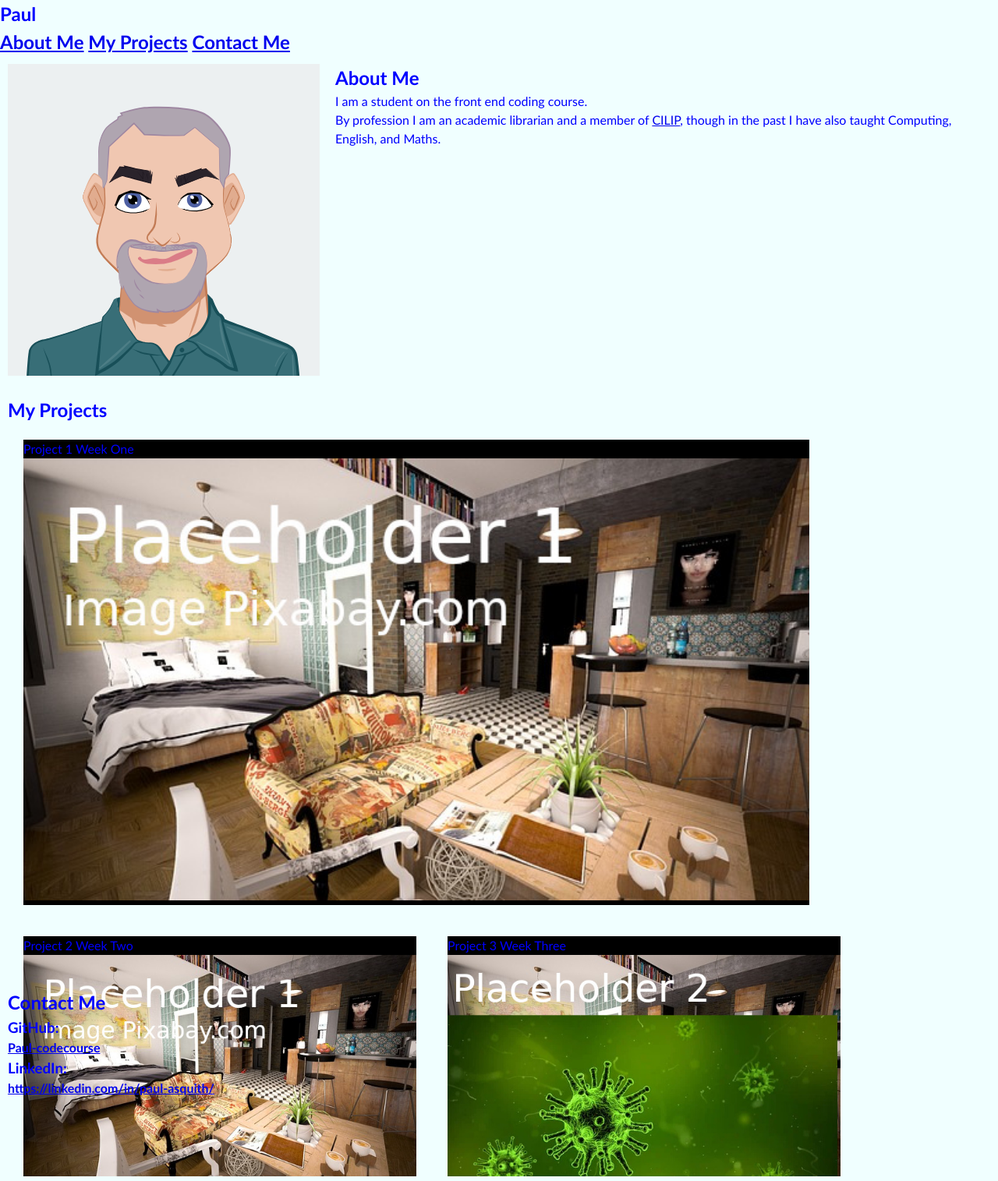
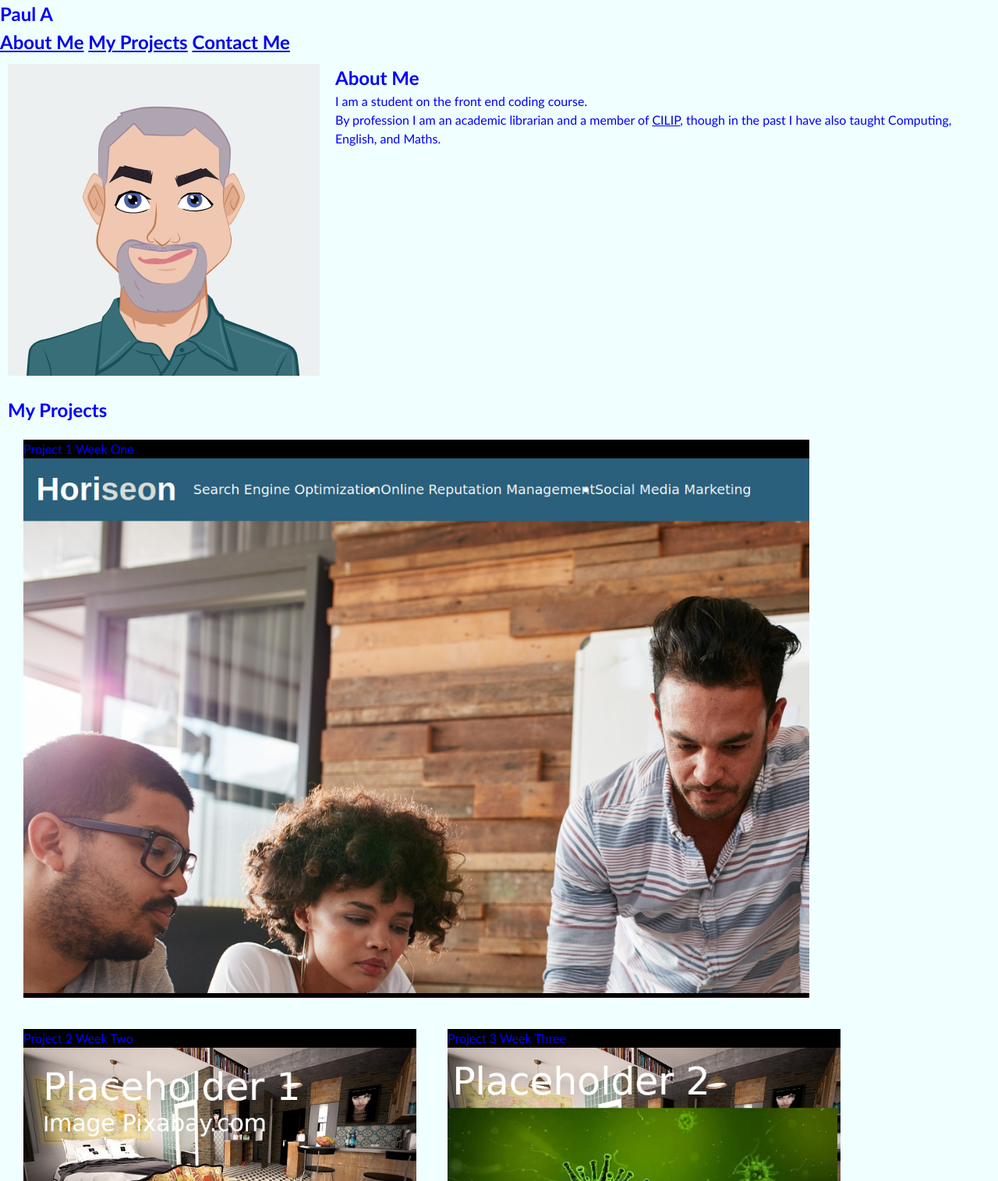
Before and after one commit to Paul-codecourse/WK2HWK, a plain HTML site: page index.html in a window 1280 px wide. Shown: the top 1515 px of the page at 78% size. Drawn offline with Linux system fonts and the light colour scheme.

Commit message:
fixed flow error and added image for week 1

```diff
--- a/css/style.css
+++ b/css/style.css
@@ -69,7 +69,7 @@ flex-wrap: nowrap;
 }
 
 #work {
-  height: 400px;
+ /* height: 400px;*/
   color: black;
   padding: var(--padding);
 }
@@ -84,7 +84,7 @@ flex-wrap: nowrap;
 #p2 {
   background-color: black;
   color: blue;
-  height: 40px;
+  /*height: 40px;*/
   width: 40%;
   margin: 20px;
   justify-content: space-around;
@@ -92,7 +92,7 @@ flex-wrap: nowrap;
 #p3 {
   background-color: black;
   color: blue;
-  height: 40px;
+  /*height: 40px;*/
   width: 40%;
   margin: 20px;
   justify-content: space-around;
--- a/index.html
+++ b/index.html
@@ -14,7 +14,7 @@
   <header>
     <div class="flex-container">
       <nav>
-        <h1>Paul <br/>
+        <h1>Paul A<br/>
           <a href="#about">About Me</a>
           <a href="#work">My Projects</a>
           <a href="#contact">Contact Me</a>
@@ -45,7 +45,7 @@
       <div class="project-flex-container">
         <div id="p1">
           <p>Project 1 Week One</p>
-          <a href="https://paul-codecourse.github.io/WK1HWK/"><img src="./images/placeholder1.jpg" width="100%" alt="placeholder image for work 1."></a>
+          <a href="https://paul-codecourse.github.io/WK1HWK/"><img src="./images/week_1_p1.jpg" width="100%" alt="placeholder image for work 1."></a>
         </div>
         <div id="p2">
           <p>Project 2 Week Two</p>
@@ -58,16 +58,13 @@
       </div>
     </section>
   </div>
-  <br/><br/><br/><br/><br/>
-  <br/><br/><br/><br/><br/>
-  <br/><br/><br/><br/><br/>
-     <div>   <!-- contact -->
+<div>   <!-- contact -->
     <section class="page-section contact" id="contact">
       <h2>Contact Me</h2>
       <h3>GitHub:</h3><h4><a href="https://github.com/Paul-codecourse/Paul-codecourse">Paul-codecourse</a></h4>
       <h3>LinkedIn:</h3><h4><a href="https://Linkedin.com/in/paul-asquith/">https://linkedin.com/in/paul-asquith/</a></h4>
     </section>
-   </div>
+   </div></p>
   </main>
 </body>
 
```
Also changed, not shown: images/week_1_p1.jpg (added), 1 other file.
